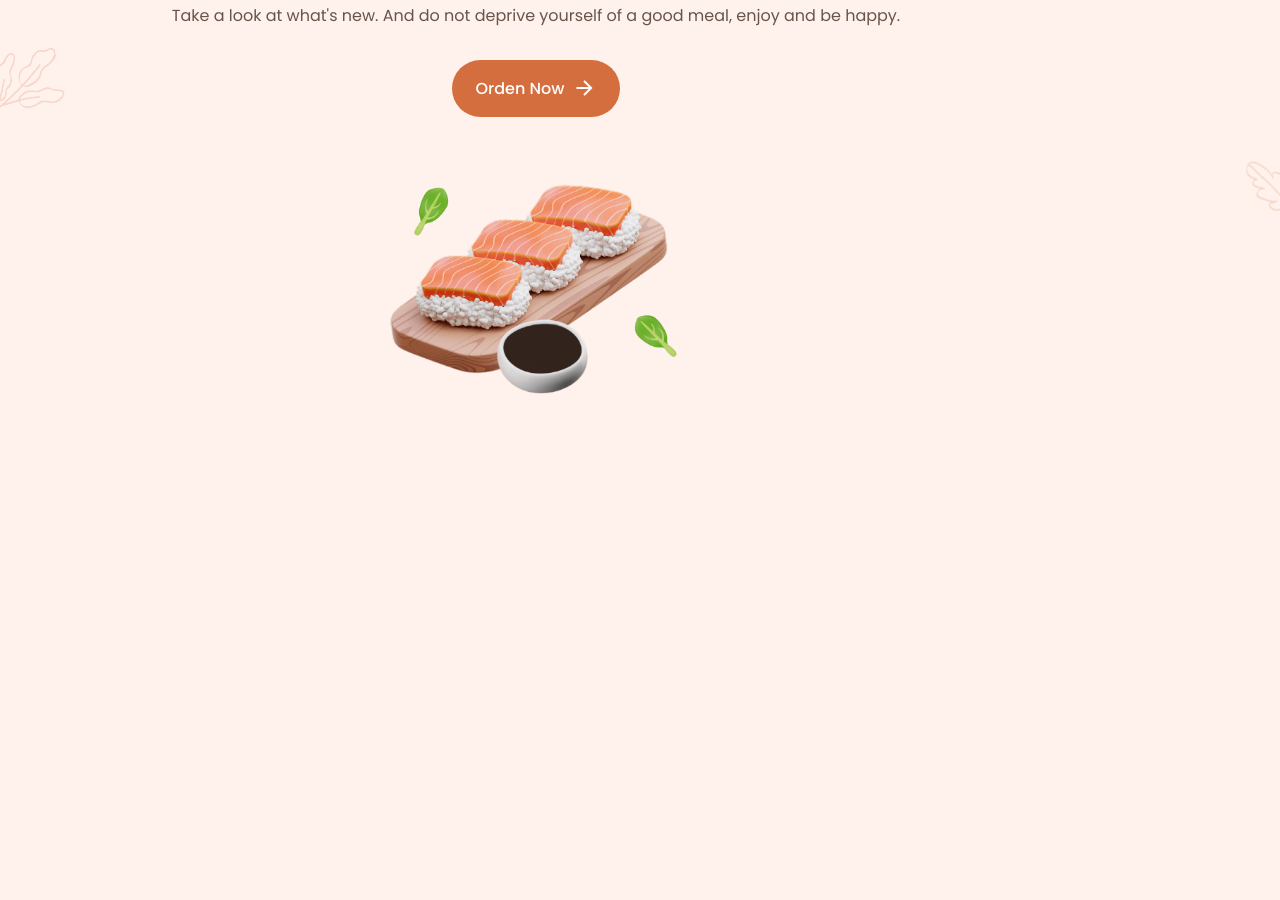
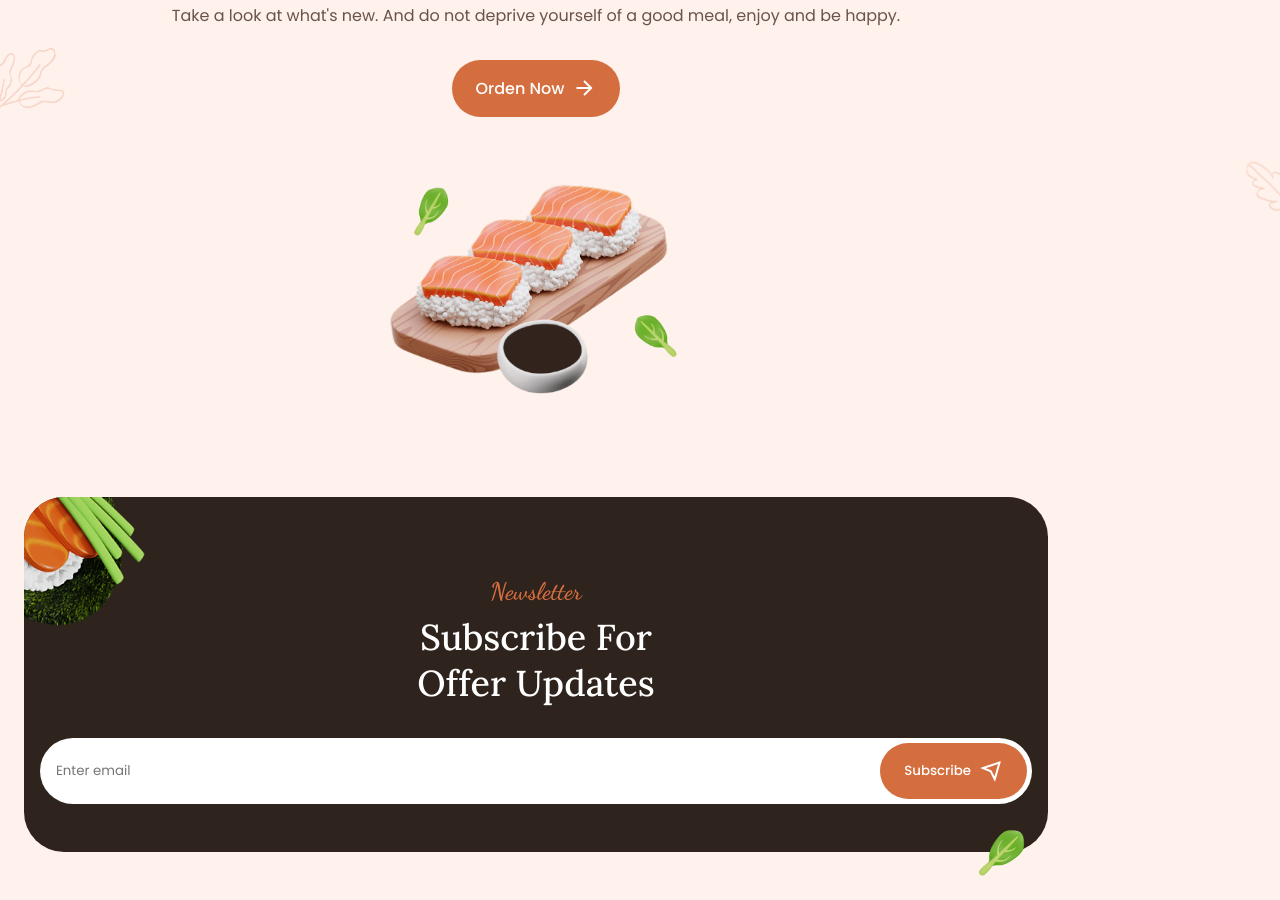
Before and after one commit to pokep31/Responsive-Sushi-Restaurant-Website-Design, a plain HTML site: page index.html in a window 1280 px wide. Shown: the part 3120-4020 px from the top of the page. Before the commit the page ends 3633 px from the top, so only its background shows below. Drawn offline with nearby package versions, Linux system fonts and the light colour scheme.

Commit message:
Finished newsletter section

```diff
--- a/assets/css/styles.css
+++ b/assets/css/styles.css
@@ -485,7 +485,61 @@ img {
 }
 
 /*=============== NEWSLETTER ===============*/
+.newsletter__container{
+  position: relative;
+}
 
+.newsletter__content{
+  position: relative;
+  background-color: hsl(19, 24%, 15%);
+  border-radius: 2.5rem;
+  padding: 5rem 1rem 3rem;
+  text-align: center;
+  overflow: hidden;
+  margin-bottom: 2rem;
+}
+
+.newsletter__img{
+  width: 250px;
+  position: absolute;
+  top: -4.5rem;
+  left: -8rem;
+}
+
+.newsletter__data .section__title{
+  color: #fff;
+  margin-bottom: 2rem;
+}
+
+.newsletter__form{
+  background-color: #fff;
+  padding: 5px 5px 5px 16px;
+  border-radius: 16rem;
+  display: flex;
+  column-gap: .5rem;
+}
+
+.newsletter__input,
+.newsletter__button{
+  font-family: var(--body-font);
+  border: none;
+  outline: none;
+}
+.newsletter__input{
+  width: 90%;
+  color: var(--text-color);
+}
+.newsletter__button{
+  cursor: pointer;
+}
+
+.newsletter__spinach{
+  position: absolute;
+  width: 30px;
+  right: 2rem;
+  bottom: -2rem;
+  transform: rotate(45deg);
+}
 
 /*=============== FOOTER ===============*/
 
--- a/index.html
+++ b/index.html
@@ -202,7 +202,29 @@
 
             <!--==================== NEWSLETTER ====================-->
             <section class="newsletter section">
+              <div class="newsletter__container container">
+                <div class="newsletter__content grid">
+                  <img src="assets/img/newsletter-sushi.png" alt="newsletter image" class="newsletter__img">
 
+                  <div class="newsletter__data">
+                    <span class="section__subtitle">Newsletter</span>
+                    <h2 class="section__title">
+                      Subscribe For <br>
+                      Offer Updates
+                    </h2>
+
+                    <form action="" class="newsletter__form">
+                      <input type="email" placeholder="Enter email" class="newsletter__input">
+
+                      <button class="button newsletter__button">
+                        Subscribe <i class="ri-send-plane-line"></i>
+                      </button>
+                    </form>
+                  </div>
+                </div>
+
+                <img src="assets/img/spinach-leaf.png" alt="newsletter image" class="newsletter__spinach">
+              </div>
             </section>
         </main>
 
```
Lines whose indentation alone changed are shown as unchanged.
